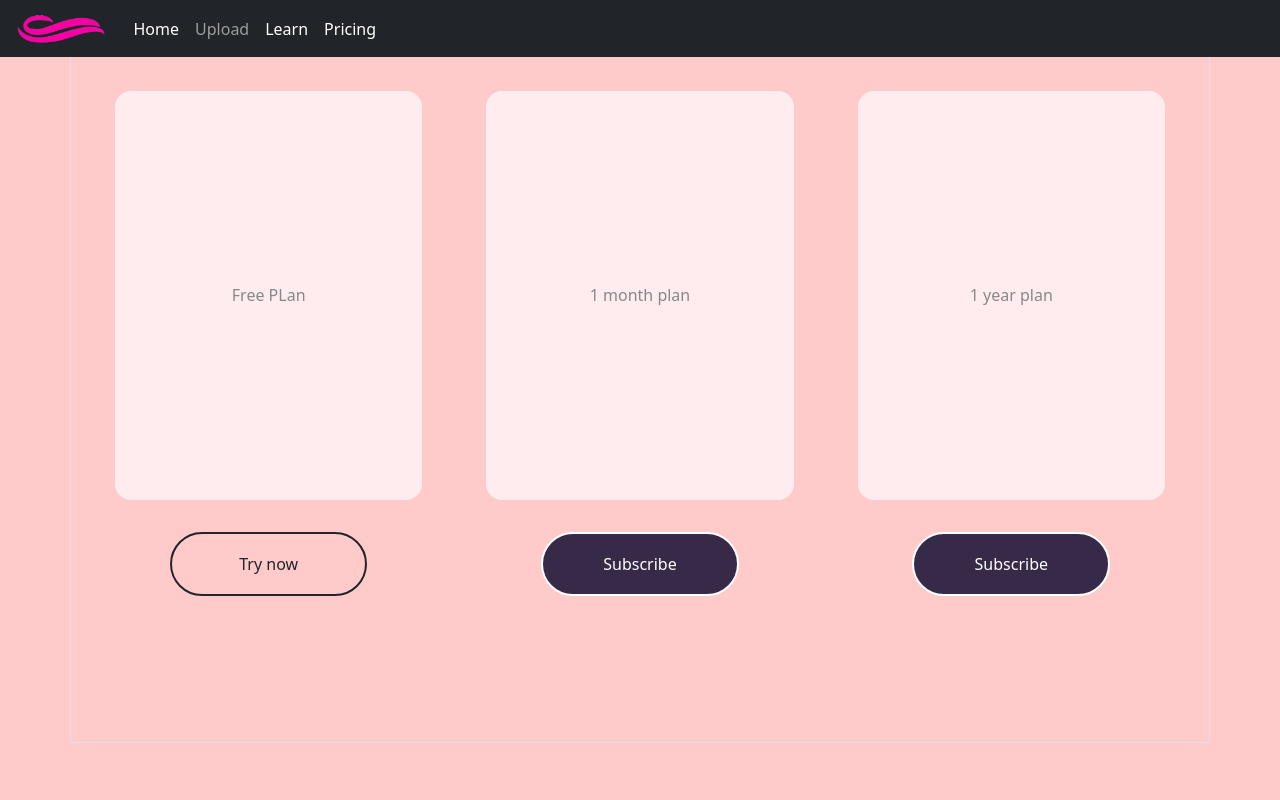
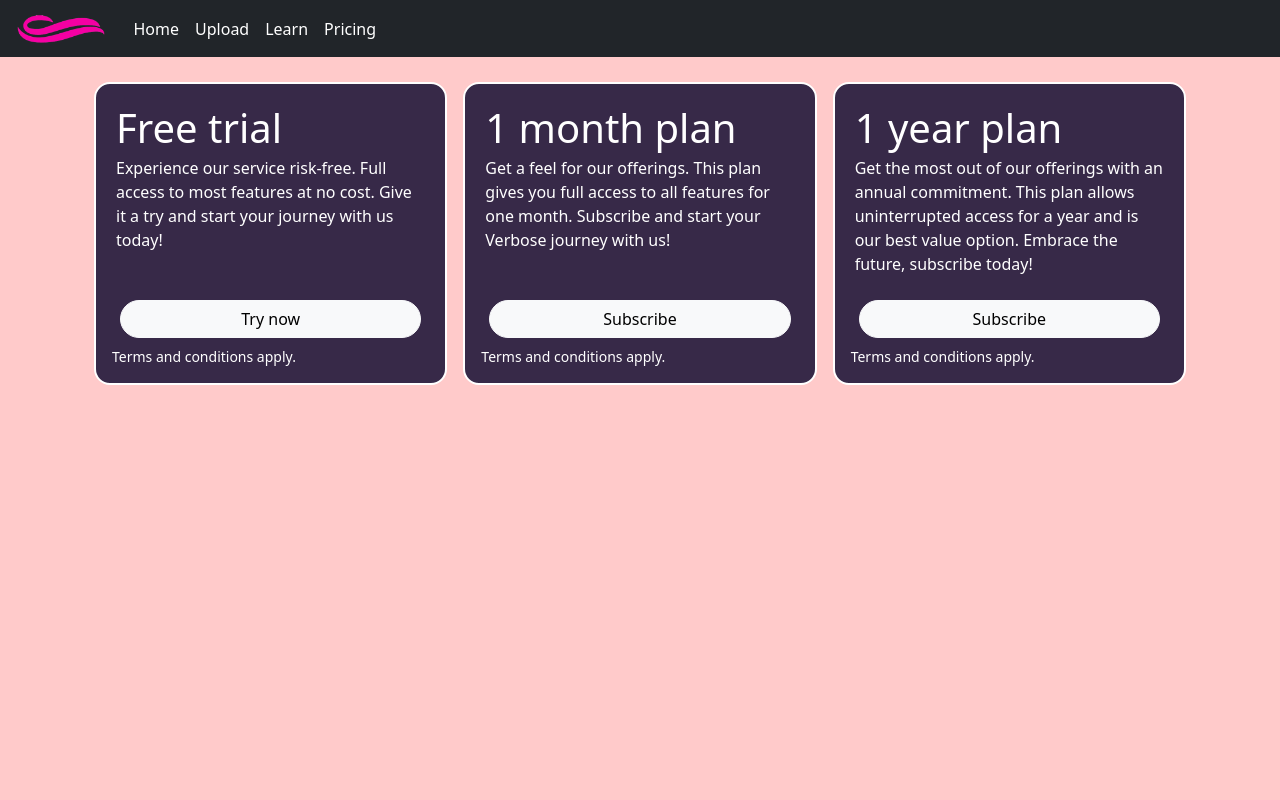
Before and after one commit to Irony95/VerboseWebsite, a Flask app: page /pricing in a window 1280 px wide. Run offline with Flask 3, Linux system fonts and the light colour scheme.

Commit message:
did a ton of work on pricing.html

```diff
--- a/templates/base.html
+++ b/templates/base.html
@@ -22,7 +22,7 @@
                 width: 100%;
             }
         </style>
-        <nav class="navbar navbar-expand-lg navbar-dark bg-dark">
+        <nav class="navbar navbar-expand-sm navbar-dark bg-dark">
             <div class="container-fluid">
                 <a class="navbar-brand" href="#">
                     <img src="{{url_for('static', filename='logo.png')}}" alt="" height="30"
@@ -38,7 +38,7 @@
                             <a class="nav-link active" aria-current="page" href="/upload">Home</a>
                         </li>
                         <li class="nav-item">
-                            <a class="nav-link" href="/upload">Upload</a>
+                            <a class="nav-link active" aria-current="page" href="/upload">Upload</a>
                         </li>
                         <li class="nav-item">
                             <a class="nav-link active" aria-current="page" href="/learn">Learn</a>
--- a/templates/pricing.html
+++ b/templates/pricing.html
@@ -1,6 +1,3 @@
-<!DOCTYPE html>
-<html lang="en">
-
 {% extends "base.html" %}
 
 {% block content %}
@@ -10,81 +7,120 @@
     html {
       height: calc(100% - 57.5px);
       margin: 0px;
-      margin-bottom: -57.5px;
     }
 
-    .flex-container {
-      display: flex;
-      flex-direction: row;
-      justify-items: center;
-      height: calc(100% - 57.5px);
+    .toppadding {
+      /* flex-direction: row; */
+      /* height: calc(100% - 57.5px); */
       padding-top: 57.5px;
-      margin-bottom: -57.5px;
     }
 
-    .rows {
-      margin: 0rem;
-      padding: 0rem;
-      color: #fff;
-      display: flex;
-      min-height: 64px;
-      align-items: center;
-      justify-content: center;
-      text-align: center;
-      min-width: 20%;
+    .col1 {
+      padding: .5rem;
+      height: max-content;
     }
 
-    .pricingcolumn {
-      max-width: calc(1/3);
+    .col2 {
+      padding: 1rem;
+      background-color: var(--themecolor2);
+      border: 2px solid #fff;
+      color: #fff;
+      border-radius: 1rem;
     }
 
-    .Button {
-      background-color: #372948;
-      color: #FFF;
-      border: 2px solid #fff;
-      border-radius: 10000px;
-      max-height: 5%;
-      max-width: 50%;
-      margin-left: auto;
-      margin-right: auto;
+    .child {
+      background-color: #2041d3;
     }
 
-    .priceinforow {
-      display: flex;
-      flex: 1;
-      min-height: 60%;
-      align-items: center;
-      justify-content: center;
-      text-align: center;
-      border-radius: 16px;
-      background-color: var(--themecolor4);
-      color: #888;
-      padding: 2rem;
-      margin: 2rem;
+    .btn {
+      border-radius: 1000px;
+      min-width: 100%;
+      margin-top: 1rem;
     }
   </style>
-  <div class="container-md border flex-container">
-    <div class="col pricingcolumn">
+
+  <div class="container-md toppadding">
+    <div class="row row-cols-1 row-cols-md-3 p-3">
+      <div class="col-md-4 col1">
+        <div class="col2">
+          <h1 class="text-left m-1" id="headingrow1">Free trial</h1>
+          <p class="text-left m-1" id="inforow1">Experience our service risk-free. Full access to most features at no
+            cost.
+            Give it a
+            try and start your journey with us today!</p>
+          <div class="text-center m-2">
+            <a class="btn btn-light d-inline-block" aria-current="page" href="/upload">Try now</a>
+          </div>
+          <p class="small mb-0">Terms and conditions apply.</p>
+        </div>
+      </div>
+      <div class="col-md-4 col1">
+        <div class="col2">
+          <h1 class="text-left m-1" id="headingrow2">1 month plan</h1>
+          <p class="text-left m-1" id="inforow2">Get a feel for our offerings. This plan gives you full access to all
+            features for one
+            month. Subscribe and start your Verbose journey with us!</p>
+          <div class="text-center m-2">
+            <a class="btn btn-light d-inline-block" aria-current="page" href="/upload">Subscribe</a>
+          </div>
+          <p class="small mb-0">Terms and conditions apply.</p>
+        </div>
+      </div>
+      <div class="col-md-4 col1">
+        <div class="col2">
+          <h1 class="text-left m-1" id="headingrow3">1 year plan</h1>
+          <p class="text-left m-1" id="inforow3">Get the most out of our offerings with an annual commitment. This plan
+            allows
+            uninterrupted access for a year and is our best value option. Embrace the future, subscribe today!</p>
+          <div class="text-center m-2">
+            <a class="btn btn-light d-inline-block" aria-current="page" href="/upload">Subscribe</a>
+          </div>
+          <p class="small mb-0">Terms and conditions apply.</p>
+        </div>
+      </div>
+
+      <script src="https://ajax.googleapis.com/ajax/libs/jquery/3.5.1/jquery.min.js"></script>
+      <script>
+        function winresize() {
+          $('#inforow1, #inforow2, #inforow3, #headingrow1, #headingrow2, #headingrow3').css('height', 'auto');
+
+          var maxinfoHeight = Math.max($('#inforow1').outerHeight(), $('#inforow2').outerHeight(), $('#inforow3').outerHeight());
+          $('#inforow1, #inforow2, #inforow3').css('height', maxinfoHeight);
+
+          var maxHeadingHeight = Math.max($('#headingrow1').outerHeight(), $('#headingrow2').outerHeight(), $('#headingrow3').outerHeight());
+          $('#headingrow1, #headingrow2, #headingrow3').css('height', maxHeadingHeight);
+
+          console.log("Window resized, height is ", $('#inforow1').outerHeight());
+        };
+
+        $(window).on('resize', winresize);
+
+        winresize();
+      </script>
+
+    </div>
+  </div>
+
+  <!-- <div class="container-md border flex-container">
+    <div class="col-lg pricingcolumn">
       <div class="row priceinforow">Free PLan</div>
       <div class="row">
-        <!-- <button class="rows Button">Try now
-        </button> -->
-        <a class="nav-link active btn rows Button" aria-current="page" href="/upload">Try now</a>
+        <a class="nav-link active btn BtnRows" aria-current="page" href="/upload">Try now</a>
       </div>
     </div>
-    <div class="col pricingcolumn">
+    <div class="col-lg pricingcolumn">
       <div class="row priceinforow">1 month plan</div>
       <div class="row">
-        <button class="rows Button">Subscribe</button>
+        <button type="button" class="BtnRows btn btn-primary text-white">Subscribe</button>
       </div>
     </div>
-    <div class="col pricingcolumn">
+    <div class="col-lg pricingcolumn">
       <div class="row priceinforow">1 year plan</div>
-      <div class="row">
-        <button class="rows Button">Subscribe</button>
+      <div class="row align-items-end">
+        <button class="BtnRows btn text-white">Subscribe</button>
       </div>
     </div>
-  </div>
+  </div> -->
 </div>
 </body>
 {% endblock %}
```
